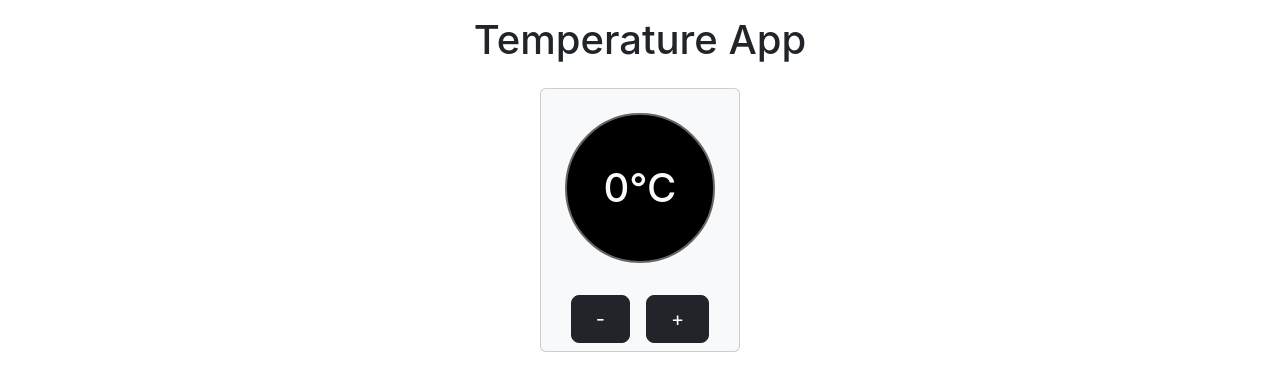
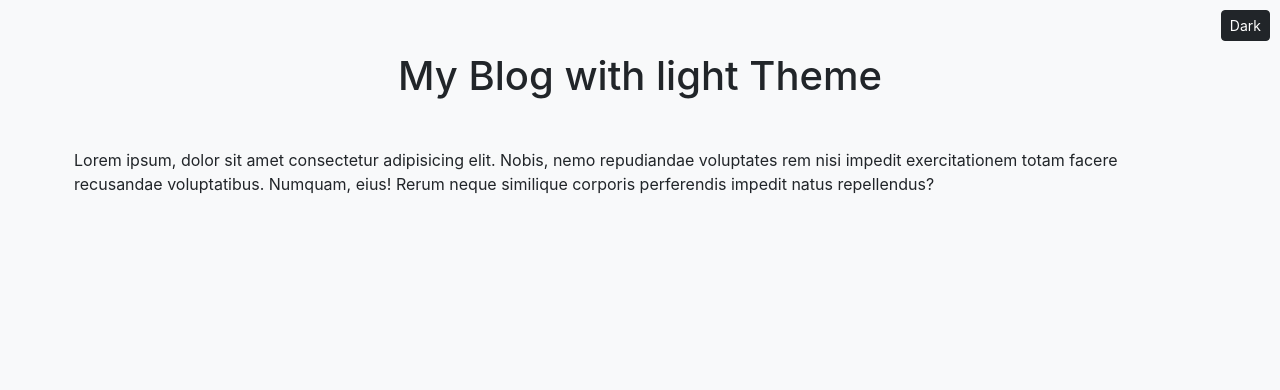
Before and after one commit to anas-kazay/React-mini-projects, a React (Create React App) app in the folder projects-group/: page / in a window 1280 px wide. Shown: the top 390 px of the page. Built offline with nearby package versions, Linux system fonts and the light colour scheme; the HTML template or start-up script is replaced by a standard one.

Commit message:
add dark light mode app

```diff
--- a/projects-group/src/App.js
+++ b/projects-group/src/App.js
@@ -1,10 +1,10 @@
 import "./App.css";
-import TemperatureControllerApp from "./projects/6-temperature-controller/TemperatureControllerApp";
+import LightAndDarkMode from "./projects/5-light-and-dark-mode/LightAndDarkMode";
 
 function App() {
   return (
     <div className="App">
-      <TemperatureControllerApp />
+      <LightAndDarkMode />
     </div>
   );
 }
--- /dev/null
+++ b/projects-group/src/projects/5-light-and-dark-mode/Blog.jsx
@@ -0,0 +1,29 @@
+import React, { useContext } from "react";
+import Title from "../components/Title";
+import Button from "../components/Button";
+import { ThemeContext } from "./context/theme-context";
+
+export default function Blog() {
+  const { theme, changeTheme } = useContext(ThemeContext);
+  return (
+    <div className="container p-1">
+      <Title
+        text={`My Blog with ${theme} Theme`}
+        classes={"my-5 text-center"}
+      />
+      <span style={{ position: "absolute", top: 10, right: 10 }}>
+        <Button
+          text={theme === "dark" ? "Light" : "Dark"}
+          btnClass={`${theme === "dark" ? "btn-light" : "btn-dark"} btn-sm`}
+          onClick={changeTheme}
+        />
+      </span>
+      <p>
+        Lorem ipsum, dolor sit amet consectetur adipisicing elit. Nobis, nemo
+        repudiandae voluptates rem nisi impedit exercitationem totam facere
+        recusandae voluptatibus. Numquam, eius! Rerum neque similique corporis
+        perferendis impedit natus repellendus?
+      </p>
+    </div>
+  );
+}
--- /dev/null
+++ b/projects-group/src/projects/5-light-and-dark-mode/LightAndDarkMode.jsx
@@ -0,0 +1,31 @@
+import React, { useEffect, useState } from "react";
+import Blog from "./Blog";
+import { ThemeContext, themes } from "./context/theme-context";
+
+export default function LightAndDarkMode() {
+  const [theme, setTheme] = useState(themes.light);
+
+  function changeTheme() {
+    setTheme(theme === themes.dark ? themes.light : themes.dark);
+  }
+  useEffect(() => {
+    switch (theme) {
+      case themes.light:
+        document.body.classList.remove("bg-dark");
+        document.body.classList.remove("text-light");
+        document.body.classList.add("bg-light");
+        document.body.classList.add("text-dark");
+        break;
+      case themes.dark:
+        document.body.classList.remove("bg-light");
+        document.body.classList.remove("text-dark");
+        document.body.classList.add("bg-dark");
+        document.body.classList.add("text-light");
+    }
+  }, [theme]);
+  return (
+    <ThemeContext.Provider value={{ theme, changeTheme }}>
+      <Blog />
+    </ThemeContext.Provider>
+  );
+}
--- /dev/null
+++ b/projects-group/src/projects/5-light-and-dark-mode/context/theme-context.jsx
@@ -0,0 +1,8 @@
+import { createContext } from "react";
+
+export const themes = {
+  dark: "dark",
+  light: "light",
+};
+
+export const ThemeContext = createContext({});
```
